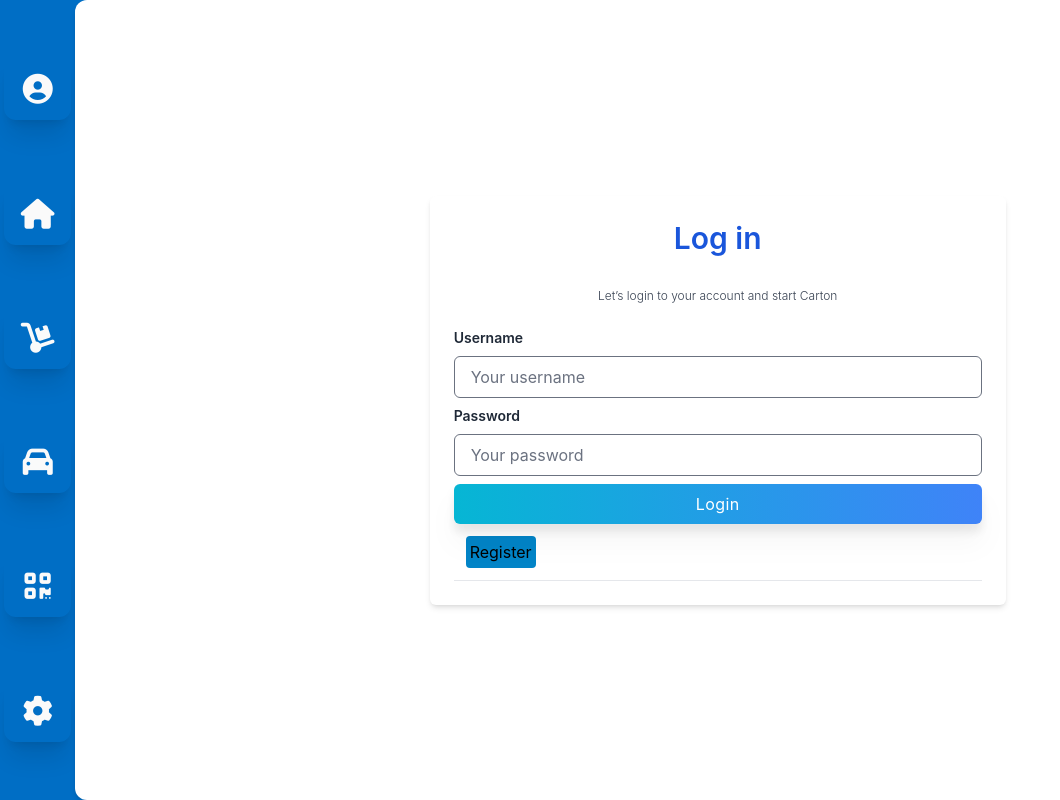
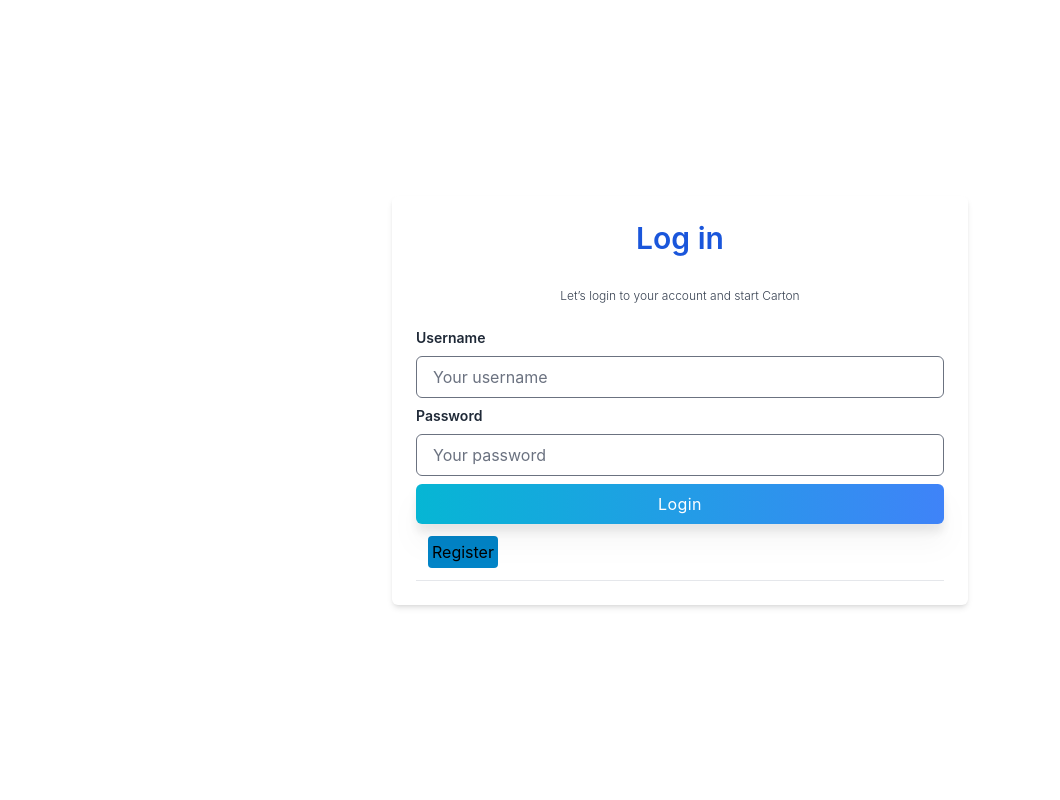
Before and after one commit to hatsakorn/Carton-web, a React (Create React App) app: page / in a window 1280 px wide. Shown: the whole page, without its empty margins (0-1060 px from the left). Built offline with nearby package versions, Linux system fonts and the light colour scheme; what tw-elements would draw is missing.

Commit message:
fix:redirectAuthenticate and add outlet

```diff
--- /dev/null
+++ b/src/components/NavSideBar.js
@@ -0,0 +1,31 @@
+import React from "react";
+
+function NavSideBar() {
+  return (
+    <div className="flex-col flex justify-evenly text-center w-20">
+      <div className="m-1 rounded-xl">
+        <i className="fa-solid fa-circle-user text-zinc-50 text-3xl m-4"></i>
+      </div>
+
+      <div className=" hover:bg-blue-400 m-1 rounded-xl shadow-xl">
+        <i className="fa-solid fa-house  text-zinc-50 text-3xl m-4"></i>
+      </div>
+
+      <div className=" hover:bg-blue-400 m-1 rounded-xl shadow-xl">
+        <i className="fa-solid fa-dolly  text-zinc-50 text-3xl m-4"></i>
+      </div>
+
+      <div className=" hover:bg-blue-400 m-1 rounded-xl shadow-xl">
+        <i className="fa-solid fa-car  text-zinc-50 text-3xl m-4"></i>
+      </div>
+      <div className=" hover:bg-blue-400 m-1 rounded-xl shadow-xl">
+        <i className="fa-solid fa-qrcode  text-zinc-50 text-3xl m-4"></i>
+      </div>
+      <div className=" hover:bg-blue-400 m-1 rounded-xl shadow-xl">
+        <i className="fa-solid fa-gear  text-zinc-50 text-3xl m-4"></i>
+      </div>
+    </div>
+  );
+}
+
+export default NavSideBar;
--- /dev/null
+++ b/src/feature/auth/RedirectAuthenticate.js
@@ -0,0 +1,10 @@
+import { Navigate } from "react-router-dom";
+import useAuth from "../../hooks/useAuth";
+
+export default function RedirectAuthenticate({ children }) {
+  const { authenticatedUser } = useAuth();
+  if (authenticatedUser) {
+    return <Navigate to="/home" />;
+  }
+  return children;
+}
--- /dev/null
+++ b/src/layouts/AuthLayout.js
@@ -0,0 +1,16 @@
+import React from "react";
+import { Outlet } from "react-router-dom";
+import NavSideBar from "../components/NavSideBar";
+
+function AuthLayout() {
+  return (
+    <>
+      <div className="flex justify-between">
+        <NavSideBar />
+        <Outlet />
+      </div>
+    </>
+  );
+}
+
+export default AuthLayout;
--- a/src/pageCustomer/HomePage.js
+++ b/src/pageCustomer/HomePage.js
@@ -1,36 +1,13 @@
 import { Progress } from "flowbite-react";
 import { CircularProgressbar } from "react-circular-progressbar";
 import "react-circular-progressbar/dist/styles.css";
+import NavSideBar from "../components/NavSideBar";
 
 export default function HomePage() {
   const percentage = 5;
 
   return (
-    <div className="flex justify-between">
-      <div className="flex-col flex justify-evenly text-center w-20">
-        <div className=" hover:bg-blue-400 m-1 rounded-xl shadow-xl ">
-          <i className="fa-solid fa-circle-user text-zinc-50 text-3xl m-4"></i>
-        </div>
-
-        <div className=" hover:bg-blue-400 m-1 rounded-xl shadow-xl">
-          <i className="fa-solid fa-house  text-zinc-50 text-3xl m-4"></i>
-        </div>
-
-        <div className=" hover:bg-blue-400 m-1 rounded-xl shadow-xl">
-          <i className="fa-solid fa-dolly  text-zinc-50 text-3xl m-4"></i>
-        </div>
-
-        <div className=" hover:bg-blue-400 m-1 rounded-xl shadow-xl">
-          <i className="fa-solid fa-car  text-zinc-50 text-3xl m-4"></i>
-        </div>
-        <div className=" hover:bg-blue-400 m-1 rounded-xl shadow-xl">
-          <i className="fa-solid fa-qrcode  text-zinc-50 text-3xl m-4"></i>
-        </div>
-        <div className=" hover:bg-blue-400 m-1 rounded-xl shadow-xl">
-          <i className="fa-solid fa-gear  text-zinc-50 text-3xl m-4"></i>
-        </div>
-      </div>
-
+    <>
       <div className="flex justify-between bg-gradient-to-r bg-white  rounded-l-xl shadow-md w-full">
         <div className="w-full justify-between">
           <div className="flex-row justify-between">
@@ -93,7 +70,6 @@ export default function HomePage() {
                   <div className="flex bg-amber-500 hover:bg-amber-300 text-amber-500 w-6 h-6 m-2 rounded-sm shadow-xl"></div>
                   <div className="flex bg-amber-500 hover:bg-amber-300 text-amber-500 w-6 h-6 m-2 rounded-sm shadow-xl"></div>
                   <div className="flex bg-amber-500 hover:bg-amber-300 text-amber-500 w-6 h-6 m-2 rounded-sm shadow-xl"></div>
-
                   <div className="flex bg-amber-500 hover:bg-amber-300 text-amber-500 w-6 h-6 m-2 rounded-sm shadow-xl"></div>
                   <div className="flex bg-amber-500 hover:bg-amber-300 text-amber-500 w-6 h-6 m-2 rounded-sm shadow-xl"></div>
                   <div className="flex bg-amber-500 hover:bg-amber-300 text-amber-500 w-6 h-6 m-2 rounded-sm shadow-xl"></div>
@@ -249,6 +225,6 @@ export default function HomePage() {
           </div>
         </div>
       </div>
-    </div>
+    </>
   );
 }
--- a/src/pageCustomer/LoginPage.js
+++ b/src/pageCustomer/LoginPage.js
@@ -34,29 +34,7 @@ export default function Login() {
 
   return (
     <div className="flex justify-between">
-      <div className="flex-col flex justify-evenly text-center w-20">
-        <div className=" hover:bg-blue-400 m-1 rounded-xl shadow-xl ">
-          <i className="fa-solid fa-circle-user text-zinc-50 text-3xl m-4"></i>
-        </div>
-
-        <div className=" hover:bg-blue-400 m-1 rounded-xl shadow-xl">
-          <i className="fa-solid fa-house  text-zinc-50 text-3xl m-4"></i>
-        </div>
-        <div className=" hover:bg-blue-400 m-1 rounded-xl shadow-xl">
-          <i className="fa-solid fa-dolly  text-zinc-50 text-3xl m-4"></i>
-        </div>
-
-        <div className=" hover:bg-blue-400 m-1 rounded-xl shadow-xl">
-          <i className="fa-solid fa-car  text-zinc-50 text-3xl m-4"></i>
-        </div>
-        <div className=" hover:bg-blue-400 m-1 rounded-xl shadow-xl">
-          <i className="fa-solid fa-qrcode  text-zinc-50 text-3xl m-4"></i>
-        </div>
-        <div className=" hover:bg-blue-400 m-1 rounded-xl shadow-xl">
-          <i className="fa-solid fa-gear  text-zinc-50 text-3xl m-4"></i>
-        </div>
-      </div>
-      <div className="flex justify-center bg-gradient-to-r bg-white  rounded-l-xl shadow-md w-full">
+      <div className="flex justify-center bg-gradient-to-r bg-white shadow-md w-full">
         <div className="relative flex flex-col justify-center min-h-screen overflow-hidden h-14 mr-20"></div>
         <div className="w-full p-6 m-auto bg-white rounded-md shadow-md lg:max-w-xl">
           <h1 className="text-3xl font-semibold text-center  text-blue-700 ">
--- a/src/routes/Router.js
+++ b/src/routes/Router.js
@@ -1,41 +1,42 @@
 import { createBrowserRouter, RouterProvider } from "react-router-dom";
 import Assign from "../pageAdmin/Assign";
 import HomeAdmin from "../pageAdmin/HomeAdmi";
-// import Promotion from "../pageAdmin/Promotion";
 import HomePage from "../pageCustomer/HomePage";
-// import PackagePage from "../pageCustomer/PackagePage";
-// import LoginP from "../pageCustomer/LoginP";
 import Package from "../pageCustomer/Package";
-// import Package from "../pageCustomer/Package";
-import Scan from "../pageEmployee/Scan";
 import Example from "../template/Example";
 import LoginPage from "../pageCustomer/LoginPage";
 import Employee from "../pageAdmin/Employee";
+// import Scan from "../pageEmployee/Scan";
+import RedirectAuthenticate from "../feature/auth/RedirectAuthenticate";
+import AuthLayout from "../layouts/AuthLayout";
 
 const router = createBrowserRouter([
+  // for test
+  { path: "/example", element: <Example /> },
   //for customer
-  // /Login for Redirect if auth
-  { path: "/", element: <LoginPage /> },
-  { path: "/home", element: <HomePage /> },
-  // { path: "/payment", element: <Payment /> },
-  // { path: "/package", element: <PackagePage /> },
-  { path: "/package", element: <Package /> },
-  // can customer see the history of payment
-
-  // for Admin
-  // how admin have register and how they register is that not
-  { path: "/homeAdmin", element: <HomeAdmin /> },
-  { path: "/assign", element: <Assign /> },
-  { path: "/employee", element: <Employee /> },
-
-  // add page of the admin to confirm of the payment
-  // add page of the history og the payment
+  {
+    path: "/",
+    element: (
+      <RedirectAuthenticate>
+        <LoginPage />
+      </RedirectAuthenticate>
+    )
+  },
+  {
+    element: <AuthLayout />,
+    children: [
+      { path: "/home", element: <HomePage /> },
+      { path: "/package", element: <Package /> },
+      // for Admin
+      { path: "/homeAdmin", element: <HomeAdmin /> },
+      { path: "/assign", element: <Assign /> },
+      { path: "/employee", element: <Employee /> }
+    ]
+  }
+  // { path: "/invoice" }
 
   //for employee
-  { path: "/scan", element: <Scan /> },
-
-  // for test
-  { path: "/example", element: <Example /> }
+  // { path: "/scan", element: <Scan /> },
 ]);
 
 export default function Router() {
```
